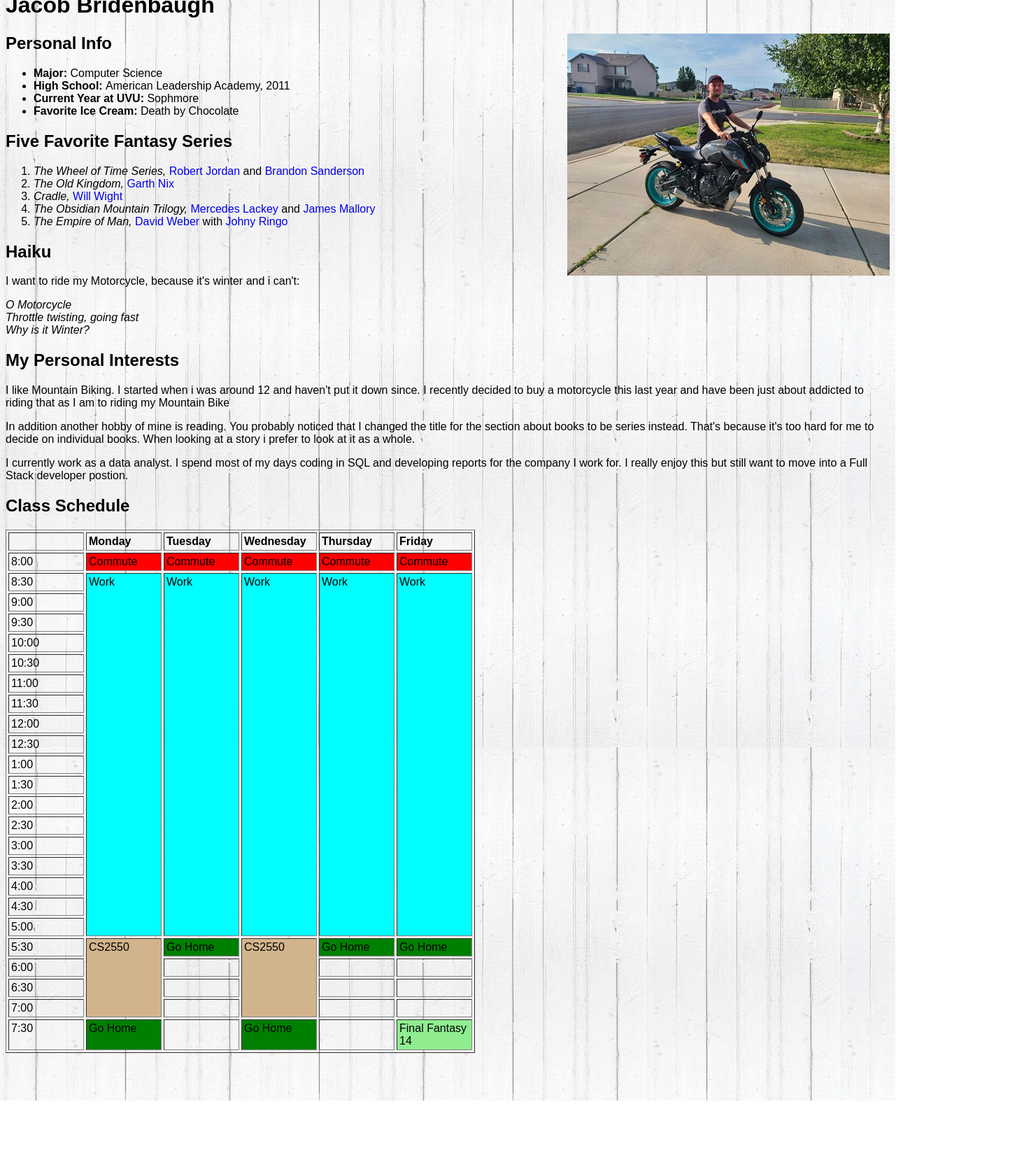
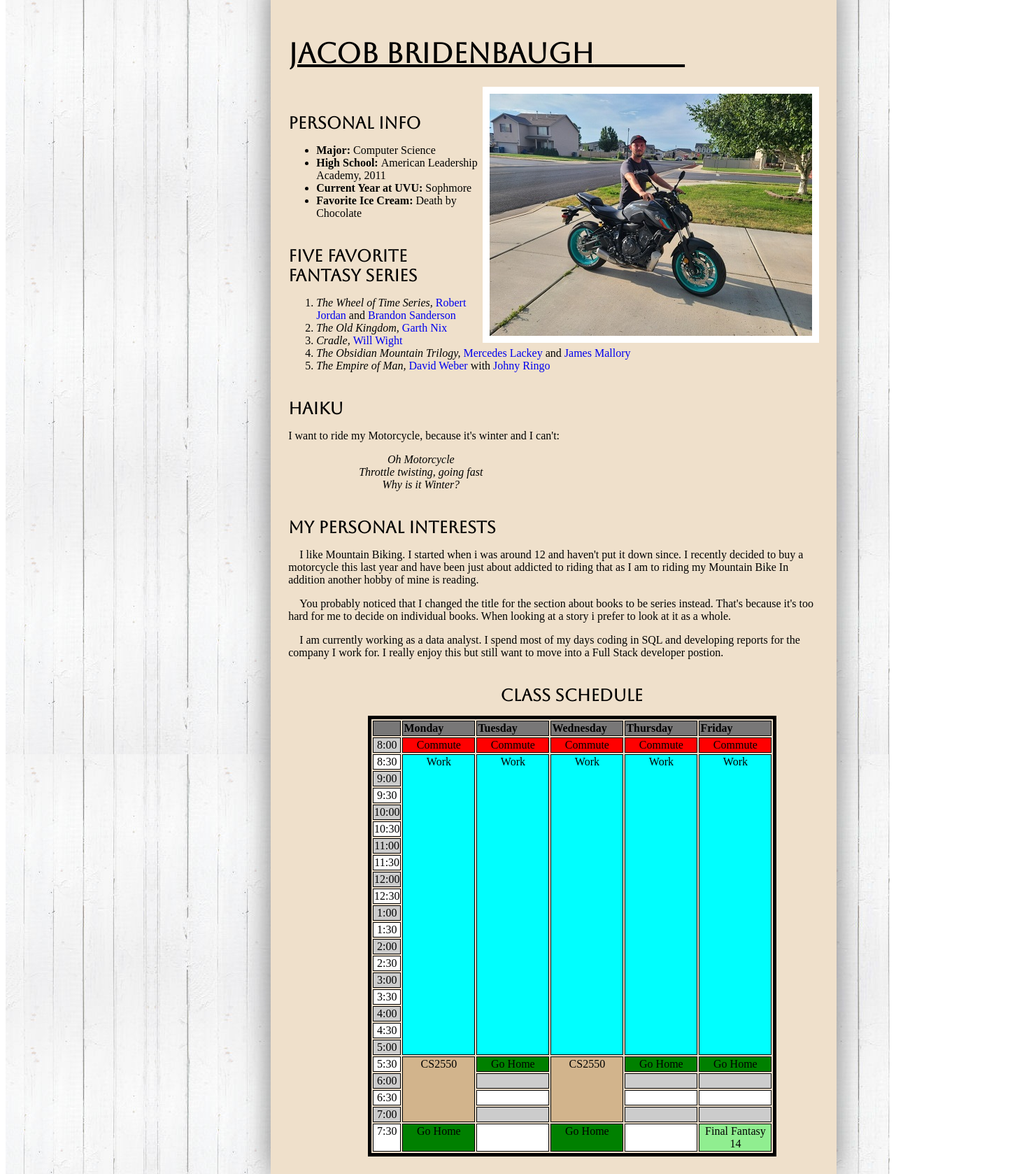
Before and after one commit to jbridenb/jbridenb.github.io, a plain HTML site: page index.html in a window 1280 px wide. Shown: the part 32-1710 px from the top of the page at 70% size, 1474 px wide, since content can reach past the window. Before the commit the page ends 1605 px from the top, so only its background shows below. Drawn offline with Linux system fonts and the light colour scheme.

Commit message:
Update to Project 2

```diff
--- /dev/null
+++ b/css.css
@@ -0,0 +1,132 @@
+@font-face {
+    font-family: Aboreto;
+    src: url(Aboreto-Regular.ttf);
+}
+
+body {
+    border-top: 50px;
+}
+
+.outside {
+    background: #efe0cb url("backgroundimp.jpg") repeat fixed top center;
+}
+
+.container {
+    margin-top: 10px;
+    background-color: #efe0cb;
+    width: 60%;
+    position: relative;
+    left: 30%;
+    display: block;
+    box-shadow: 0 0 40px rgb(0 0 0 / 50%);
+    margin-bottom: 10px;
+    padding: 25px;
+}
+
+h1 {
+    text-align: left;
+    padding: 50px 50px 25px 0px;
+    font-family: Aboreto, "Times New Roman", sans-serif;
+    font-size: 30pt;
+    text-decoration: underline;
+    /* background-color: beige; */
+    margin: 0px;
+    white-space: pre;
+}
+
+h1::after {
+    content: "\a0\a0\a0\a0\a0\a0\a0\a0\a0\a0\a0\a0";
+    text-decoration: underline;
+}
+
+h2 {
+    margin-top: 5%;
+    margin-bottom: 2%;
+    font-family: Aboreto, "Times New Roman", sans-serif;
+}
+
+.haikuContent {
+    width: 50%;
+    text-align: center;
+}
+
+.Personal p {
+    text-indent: 12pt;
+}
+
+img {
+    float: right;
+    border: 10px solid white;
+
+}
+
+a {
+    text-decoration: none;
+}
+
+a:hover {
+    text-decoration: underline;
+}
+
+table,
+th,
+td {
+    border: 1px solid;
+    vertical-align: top;
+}
+
+table {
+    border: 5px solid black;
+}
+
+th {
+    text-align: left;
+    background-color: rgb(120, 119, 119);
+    width: 100px;
+}
+
+td {
+    text-align: center;
+}
+
+.timeColumn {
+    width: auto;
+}
+
+.commute {
+    background-color: red;
+}
+
+.work {
+    background-color: aqua;
+
+}
+
+.class {
+    background-color: tan;
+}
+
+.home {
+    background-color: green;
+}
+
+tr:nth-child(odd) {
+    background-color: #ccc;
+
+}
+
+tr:nth-child(even) {
+    background-color: #fff;
+}
+
+.ffxiv {
+    background-color: lightgreen;
+}
+.schedule {
+    position: relative;
+    left: 15%;
+}
+.schedule h2 {
+    position: relative;
+    left: 25%;
+}
--- a/index.html
+++ b/index.html
@@ -15,20 +15,22 @@ the table till i found the correct patter. The only other things that i struggle
 different style things that just felt very clunky.
  -->
 <!DOCTYPE html>
-<html style="font-family: Arial;">
+<html>
+<link href="css.css" rel="stylesheet">
 <meta charset="UTF-8">
+
 <head>
   <title>About Jacob Bridenbaugh</title>
 </head>
 
-<body background="backgroundimp.jpg">
-
 <main>
+  <div class="outside">
+    <div class="container">
       <header>
         <h1>Jacob Bridenbaugh</h1>
       </header>
       <section>
-      <img align="right" src="moto.jpg">
+        <img src="moto.jpg" alt="Motorcycle picture">
       </section>
       <section>
         <h2>Personal Info</h2>
@@ -43,144 +45,137 @@ different style things that just felt very clunky.
       <section>
         <h2>Five Favorite Fantasy Series</h2>
         <ol>
-        <li><em>The Wheel of Time Series, </em><a style="text-decoration: none"
-            onmouseover="style='text-decoration:underline'" onmouseout="style='text-decoration:none'"
-            href="https://us.macmillan.com/author/robertjordan/">Robert Jordan</a>
-          and <a style="text-decoration: none" onmouseover="style='text-decoration:underline'"
-            onmouseout="style='text-decoration:none'" href="https://www.brandonsanderson.com/">Brandon Sanderson</a>
+          <li><em>The Wheel of Time Series, </em><a href="https://us.macmillan.com/author/robertjordan/">Robert
+              Jordan</a>
+            and <a href="https://www.brandonsanderson.com/">Brandon Sanderson</a>
           </li>
-        <li><em>The Old Kingdom, </em><a style="text-decoration: none" onmouseover="style='text-decoration:underline'"
-            onmouseout="style='text-decoration:none'" href="https://garthnix.com/">Garth Nix</a></li>
-        <li><em>Cradle, </em><a style="text-decoration: none" onmouseover="style='text-decoration:underline'"
-            onmouseout="style='text-decoration:none'" href="https://www.willwight.com/">Will Wight</a></li>
-        <li><em>The Obsidian Mountain Trilogy, </em><a style="text-decoration: none"
-            onmouseover="style='text-decoration:underline'" onmouseout="style='text-decoration:none'"
+          <li><em>The Old Kingdom, </em><a href="https://garthnix.com/">Garth Nix</a></li>
+          <li><em>Cradle, </em><a href="https://www.willwight.com/">Will Wight</a></li>
+          <li><em>The Obsidian Mountain Trilogy, </em><a
               href="https://www.penguinrandomhouse.com/authors/240764/mercedes-lackey/">Mercedes Lackey</a> and <a
-            style="text-decoration: none" onmouseover="style='text-decoration:underline'"
-            onmouseout="style='text-decoration:none'"
               href="https://www.goodreads.com/author/show/8686.James_Mallory">James
               Mallory</a></li>
-        <li><em>The Empire of Man, </em><a style="text-decoration: none" onmouseover="style='text-decoration:underline'"
-            onmouseout="style='text-decoration:none'" href="https://davidweber.net/">David Weber</a>
-          with <a style="text-decoration: none" onmouseover="style='text-decoration:underline'"
-            onmouseout="style='text-decoration:none'"
-            href="https://www.simonandschuster.com/authors/John-Ringo/1875432">Johny
+          <li><em>The Empire of Man, </em><a href="https://davidweber.net/">David Weber</a>
+            with <a href="https://www.simonandschuster.com/authors/John-Ringo/1875432">Johny
               Ringo</a></li>
         </ol>
       </section>
 
-    <section>
+      <section class="haiku">
         <h2>Haiku</h2>
-      <p>I want to ride my Motorcycle, because it's winter and i can't: </p>
-      <p><em>O Motorcycle</em><br>
+        <p>I want to ride my Motorcycle, because it's winter and I can't: </p>
+        <p class="haikuContent"><em>Oh Motorcycle</em><br>
           <em>Throttle twisting, going fast</em><br>
           <em>Why is it Winter?</em>
         </p>
       </section>
 
-    <section>
+      <section class="Personal">
         <h2>My Personal Interests</h2>
-      <p>I like Mountain Biking. I started when i was around 12 and haven't put it down since. I recently decided to buy
-        a motorcycle this last year and have been just about addicted to riding that as I am to riding my Mountain Bike
-      </p>
-      <p>In addition another hobby of mine is reading. You probably noticed that I changed the title for the section
+        <p>I like Mountain Biking. I started when i was around 12 and haven't put it down since. I recently decided to
+          buy
+          a motorcycle this last year and have been just about addicted to riding that as I am to riding my Mountain
+          Bike
+          In addition another hobby of mine is reading.</p>
+        <p>You probably noticed that I changed the title for the section
           about books to be series instead. That's because it's too hard for me to decide on individual books. When
           looking at a story i prefer to look at it as a whole.</p>
-      <p>I currently work as a data analyst. I spend most of my days coding in SQL and developing reports for the
+        <p>I am currently working as a data analyst. I spend most of my days coding in SQL and developing reports for
+          the
           company I work for. I really enjoy this but still want to move into a Full Stack developer postion.</p>
       </section>
-
+      <div class="schedule">
         <section>
           <h2>Class Schedule</h2>
-      <table border="1" cellspacing="3" cellpadding="3">
-        <thead align="left" valign="top">
+          <table>
+            <thead>
               <tr>
-            <th style="width:100px"></th>
-            <th style="width:100px">Monday</th>
-            <th style="width:100px">Tuesday</th>
-            <th style="width:100px">Wednesday</th>
-            <th style="width:100px">Thursday</th>
-            <th style="width:100px">Friday</th>
+                <th class="timeColumn"></th>
+                <th>Monday</th>
+                <th>Tuesday</th>
+                <th>Wednesday</th>
+                <th>Thursday</th>
+                <th>Friday</th>
               </tr>
             </thead>
-        <tbody align="left" valign="top">
+            <tbody>
               <tr>
-            <td>8:00</td>
-            <td bgcolor="red">Commute</td>
-            <td bgcolor="red">Commute</td>
-            <td bgcolor="red">Commute</td>
-            <td bgcolor="red">Commute</td>
-            <td bgcolor="red">Commute</td>
+                <td class="oddRow">8:00</td>
+                <td class="commute">Commute</td>
+                <td class="commute">Commute</td>
+                <td class="commute">Commute</td>
+                <td class="commute">Commute</td>
+                <td class="commute">Commute</td>
               </tr>
               <tr>
                 <td>8:30</td>
-            <td bgcolor="aqua" rowspan="18">Work</td>
-            <td bgcolor="aqua" rowspan="18">Work</td>
-            <td bgcolor="aqua" rowspan="18">Work</td>
-            <td bgcolor="aqua" rowspan="18">Work</td>
-            <td bgcolor="aqua" rowspan="18">Work</td>
+                <td class="work" rowspan="18">Work</td>
+                <td class="work" rowspan="18">Work</td>
+                <td class="work" rowspan="18">Work</td>
+                <td class="work" rowspan="18">Work</td>
+                <td class="work" rowspan="18">Work</td>
               </tr>
               <tr>
-            <td>9:00</td>
+                <td class="oddRow">9:00</td>
               </tr>
               <tr>
                 <td>9:30</td>
               </tr>
               <tr>
-            <td>10:00</td>
+                <td class="oddRow">10:00</td>
               </tr>
               <tr>
                 <td>10:30</td>
               </tr>
               <tr>
-            <td>11:00</td>
+                <td class="oddRow">11:00</td>
               </tr>
               <tr>
                 <td>11:30</td>
               </tr>
               <tr>
-            <td>12:00</td>
+                <td class="oddRow">12:00</td>
               </tr>
               <tr>
                 <td>12:30</td>
               </tr>
               <tr>
-            <td>1:00</td>
+                <td class="oddRow">1:00</td>
               </tr>
               <tr>
                 <td>1:30</td>
               </tr>
               <tr>
-            <td>2:00</td>
+                <td class="oddRow">2:00</td>
               </tr>
               <tr>
                 <td>2:30</td>
               </tr>
               <tr>
-            <td>3:00</td>
+                <td class="oddRow">3:00</td>
               </tr>
               <tr>
                 <td>3:30</td>
               </tr>
               <tr>
-            <td>4:00</td>
+                <td class="oddRow">4:00</td>
               </tr>
               <tr>
                 <td>4:30</td>
               </tr>
               <tr>
-            <td>5:00</td>
+                <td class="oddRow">5:00</td>
               </tr>
               <tr>
                 <td>5:30</td>
-            <td bgcolor="tan" rowspan="4">CS2550</td>
-            <td bgcolor="green">Go Home</td>
-            <td bgcolor="tan" rowspan="4">CS2550</td>
-            <td bgcolor="green">Go Home</td>
-            <td bgcolor="green">Go Home</td>
+                <td class="class" rowspan="4">CS2550</td>
+                <td class="home">Go Home</td>
+                <td class="class" rowspan="4">CS2550</td>
+                <td class="home">Go Home</td>
+                <td class="home">Go Home</td>
               </tr>
               <tr>
-            <td>6:00</td>
+                <td class="oddRow">6:00</td>
                 <td></td>
                 <td></td>
                 <td></td>
@@ -192,25 +187,25 @@ different style things that just felt very clunky.
                 <td></td>
               </tr>
               <tr>
-            <td>7:00</td>
+                <td class="oddRow">7:00</td>
                 <td></td>
                 <td></td>
                 <td></td>
               </tr>
               <tr>
                 <td>7:30</td>
-            <td bgcolor="green">Go Home</td>
+                <td class="home">Go Home</td>
                 <td></td>
-            <td bgcolor="green">Go Home</td>
+                <td class="home">Go Home</td>
                 <td></td>
-            <td bgcolor="lightgreen">Final Fantasy 14</td>
+                <td class="ffxiv">Final Fantasy 14</td>
               </tr>
             </tbody>
           </table>
         </section>
-    <footer>
-      <p><br><br></p>
-    </footer>
+      </div>
+    </div>
+  </div>
 </main>
 
 </html>
```
Also changed, not shown: Aboreto-Regular.ttf (added). Lines whose indentation alone changed are shown as unchanged.
